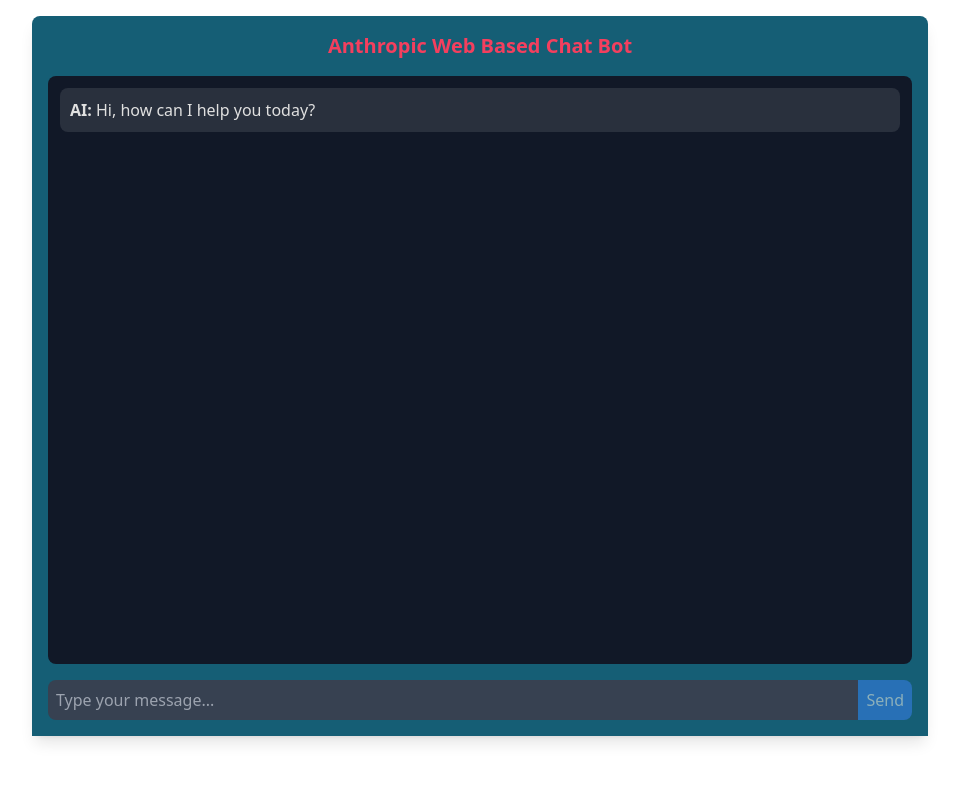
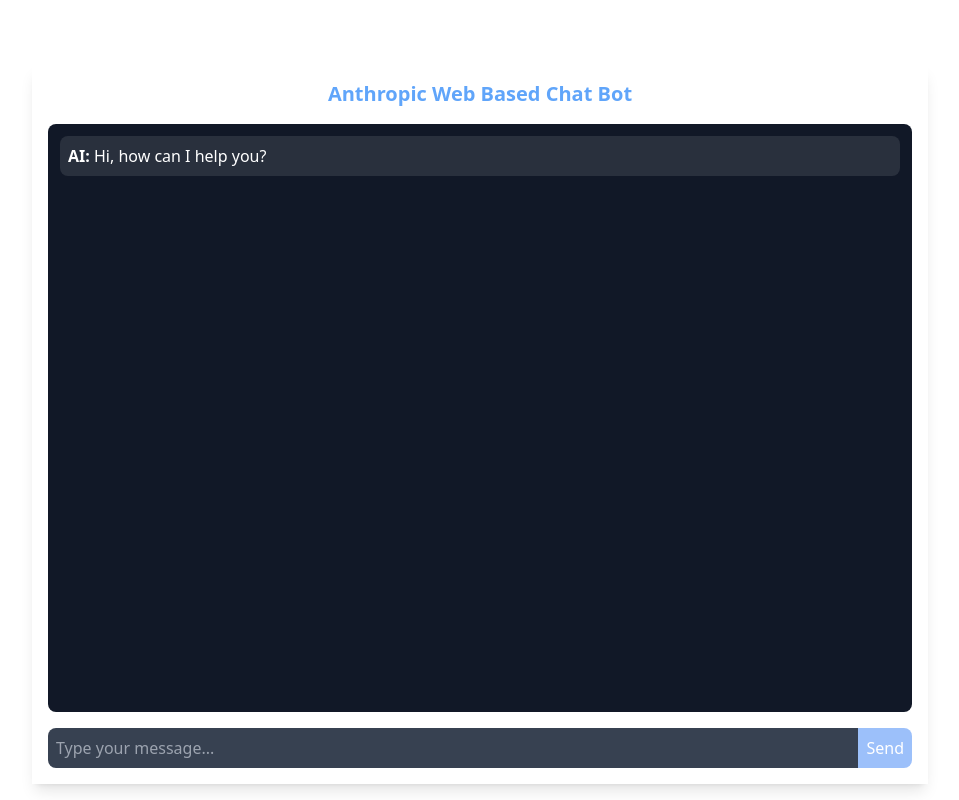
Before and after one commit to manukkeg/Anthropic_llm_web_final, a Vue app: page / in a window 1280 px wide. Shown: the whole page, without its empty margins (160-1119 px from the left). Built offline with nearby package versions, Linux system fonts and the light colour scheme.

Commit message:
update index codes

```diff
--- a/src/components/ChatInterface.vue
+++ b/src/components/ChatInterface.vue
@@ -1,12 +1,12 @@
 <template>
-  <div class="fixed top-0 left-0 right-0 p-4 flex justify-center">
-    <div class="chat-container bg-cyan-800 text-black p-4 rounded-t-lg shadow-lg w-full max-w-4xl">
+  <div class="fixed bottom-0 left-0 right-0 p-4 flex justify-center">
+    <div class="chat-container bg-grey-800 text-white p-4 rounded-t-lg shadow-lg w-full max-w-4xl">
       <!-- Title -->
       <div class="text-center mb-4">
-        <h1 class="text-xl font-bold text-rose-500">Anthropic Web Based Chat Bot</h1>
+        <h1 class="text-xl font-bold text-blue-400">Anthropic Web Based Chat Bot</h1>
       </div>
 
-      <!-- Chat History Display -->
+      <!-- Display area for chat history with dynamic height -->
       <div
         ref="chatHistoryRef"
         class="chat-history overflow-y-auto p-3 bg-gray-900 rounded-lg mb-4 relative custom-scrollbar scroll-instant"
@@ -15,17 +15,11 @@
       >
         <!-- Initial welcome message -->
         <div class="AI mb-4">
-          <strong>AI:</strong> Hi, how can I help you today?
+          <strong>AI:</strong> Hi, how can I help you?
         </div>
 
-        <div v-for="(entry, index) in chatHistory" :key="index" :class="entry.sender + ' mb-4'">
-          <strong>{{ entry.sender }}:</strong>
-          <div
-            v-if="entry.sender === 'AI'"
-            class="message-content"
-            v-html="formatMessage(entry.message)"
-          ></div>
-          <div v-else>{{ entry.message }}</div>
+        <div v-for="(entry, index) in chatHistory" :key="index" :class="entry.sender">
+          <strong>{{ entry.sender }}:</strong> {{ entry.message }}
         </div>
 
         <!-- Loading indicator -->
@@ -38,7 +32,7 @@
         </div>
       </div>
 
-      <!-- Input Area -->
+      <!-- Input field for user messages and Send button -->
       <div class="chat-input flex">
         <input
           ref="messageInputRef"
@@ -54,8 +48,12 @@
           class="p-2 bg-blue-500 text-white rounded-r-lg hover:bg-blue-600 disabled:opacity-50 disabled:cursor-not-allowed transition-all duration-200"
           :disabled="isLoading || !messageInput.trim()"
         >
-          <span v-if="isLoading">Sending...</span>
-          <span v-else>Send</span>
+          <span v-if="isLoading">
+            Sending...
+          </span>
+          <span v-else>
+            Send
+          </span>
         </button>
       </div>
     </div>
@@ -63,46 +61,20 @@
 </template>
 
 <script>
-import { ref, nextTick, onMounted, computed } from 'vue';
-import DOMPurify from 'dompurify';
-import { marked } from 'marked';
-import hljs from 'highlight.js';
-import 'highlight.js/styles/github-dark.css';
+import { ref, nextTick, onMounted, computed } from 'vue'; // <-- Added 'computed' import here
 
 export default {
   setup() {
     const messageInput = ref('');
     const chatHistory = ref([]);
     const chatHistoryRef = ref(null);
-    const messageInputRef = ref(null);
+    const messageInputRef = ref(null); // New ref for the input field
     const isNearBottom = ref(true);
     const isLoading = ref(false);
 
     const chatHistoryHeight = computed(() => {
-      return { height: 'calc(100vh - 200px)' };
+      return { height: 'calc(100vh - 200px)' };  // Dynamically set height
     });
-
-    // Markdown and syntax highlighting formatter
-    const formatMessage = (message) => {
-      // Create a renderer that uses highlight.js for code blocks
-      const renderer = new marked.Renderer();
-      renderer.code = (code, language) => {
-        const validLanguage = hljs.getLanguage(language) ? language : 'plaintext';
-        const highlightedCode = hljs.highlight(validLanguage, code).value;
-        return `<pre><code class="hljs ${validLanguage}">${highlightedCode}</code></pre>`;
-      };
-
-      // Configure marked with the custom renderer
-      marked.setOptions({
-        renderer: renderer,
-        breaks: true,
-        gfm: true,
-      });
-
-      // Convert markdown to HTML and sanitize to prevent XSS
-      const htmlContent = marked(message);
-      return DOMPurify.sanitize(htmlContent);
-    };
 
     const handleScroll = () => {
       const element = chatHistoryRef.value;
@@ -155,18 +127,18 @@
 
             // Focus on the input field after response
             nextTick(() => {
-              messageInputRef.value.focus();
+              messageInputRef.value.focus(); // Focus input field
             });
           } else {
             chatHistory.value.push({
               sender: 'Error',
-              message: 'No valid reply from AI.',
+              message: `No valid reply from AI.${JSON.stringify(data)}`,
             });
           }
         } catch (error) {
           chatHistory.value.push({
             sender: 'Error',
-            message: 'Failed to get response from AI.',
+            message: `${error.message}`,
           });
         } finally {
           isLoading.value = false;
@@ -188,19 +160,17 @@
       messageInput,
       chatHistory,
       chatHistoryRef,
-      messageInputRef,
+      messageInputRef, // Bind the new ref
       isLoading,
       sendMessage,
       handleScroll,
       chatHistoryHeight,
-      formatMessage,
     };
   },
 };
 </script>
 
 <style scoped>
-/* Existing styles with some modifications */
 .chat-container {
   display: flex;
   flex-direction: column;
@@ -210,75 +180,99 @@
 
 .User {
   text-align: right;
-  background: rgba(59, 130, 246, 0.1);
+  color: #63b3ed;
+  margin-bottom: 8px;
+  padding: 8px;
+  background: rgba(99, 179, 237, 0.1);
   border-radius: 8px;
-  padding: 10px;
 }
 
 .AI {
   text-align: left;
-  background: rgba(255, 255, 255, 0.1);
+  color: #ffffff; /* Changed from #a3e635 to white */
+  margin-bottom: 8px;
+  padding: 8px;
+  background: rgba(255, 255, 255, 0.1); /* Changed from green to white background with lower opacity */
   border-radius: 8px;
-  padding: 10px;
-  color: #e0e0e0;
 }
 
 .Error {
   text-align: center;
   color: #ef4444;
+  margin-bottom: 8px;
+  padding: 8px;
   background: rgba(239, 68, 68, 0.1);
   border-radius: 8px;
-  padding: 10px;
 }
 
-/* Syntax highlighting and code block styles */
-.hljs {
-  background: #2d2d2d !important;
-  color: #cccccc;
+.loading-message {
+  display: flex;
+  justify-content: center;
+  align-items: center;
   padding: 1rem;
-  border-radius: 0.5rem;
-  overflow-x: auto;
 }
 
-.message-content {
-  white-space: pre-wrap;
-  word-wrap: break-word;
-}
-
-.message-content code {
-  background-color: #3a3a3a;
-  color: #e0e0e0;
-  padding: 0.2rem 0.4rem;
-  border-radius: 0.3rem;
-  font-family: 'Courier New', monospace;
-}
-
-.message-content pre {
-  margin: 1rem 0;
-  border-radius: 0.5rem;
-  overflow-x: auto;
-}
-
-/* Loading dots animation */
 .loading-dots {
   display: flex;
-  justify-content: center;
   gap: 4px;
 }
 
 .loading-dots span {
   width: 8px;
   height: 8px;
-  background-color: #ffffff;
+  background-color: #ffffff; /* Changed loading dots to white */
   border-radius: 50%;
   animation: loading 1.4s infinite ease-in-out both;
 }
 
-.loading-dots span:nth-child(1) { animation-delay: -0.32s; }
-.loading-dots span:nth-child(2) { animation-delay: -0.16s; }
+.loading-dots span:nth-child(1) {
+  animation-delay: -0.32s;
+}
+
+.loading-dots span:nth-child(2) {
+  animation-delay: -0.16s;
+}
 
 @keyframes loading {
-  0%, 80%, 100% { transform: scale(0); }
-  40% { transform: scale(1.0); }
+  0%, 80%, 100% {
+    transform: scale(0);
+  }
+  40% {
+    transform: scale(1.0);
+  }
+}
+
+.scroll-instant {
+  scroll-behavior: auto !important;
+  -webkit-overflow-scrolling: touch;
+}
+
+.custom-scrollbar::-webkit-scrollbar {
+  width: 4px;
+}
+
+.custom-scrollbar::-webkit-scrollbar-track {
+  background: transparent;
+}
+
+.custom-scrollbar::-webkit-scrollbar-thumb {
+  background: rgba(255, 255, 255, 0.2);
+  border-radius: 2px;
+}
+
+.custom-scrollbar:hover::-webkit-scrollbar-thumb {
+  background: rgba(255, 255, 255, 0.3);
+}
+
+.custom-scrollbar {
+  scrollbar-width: thin;
+  scrollbar-color: rgba(255, 255, 255, 0.2) transparent;
+}
+
+@media (max-width: 768px) {
+  .chat-container {
+    max-width: 100% !important;
+    margin: 0;
+  }
 }
 </style>
```
